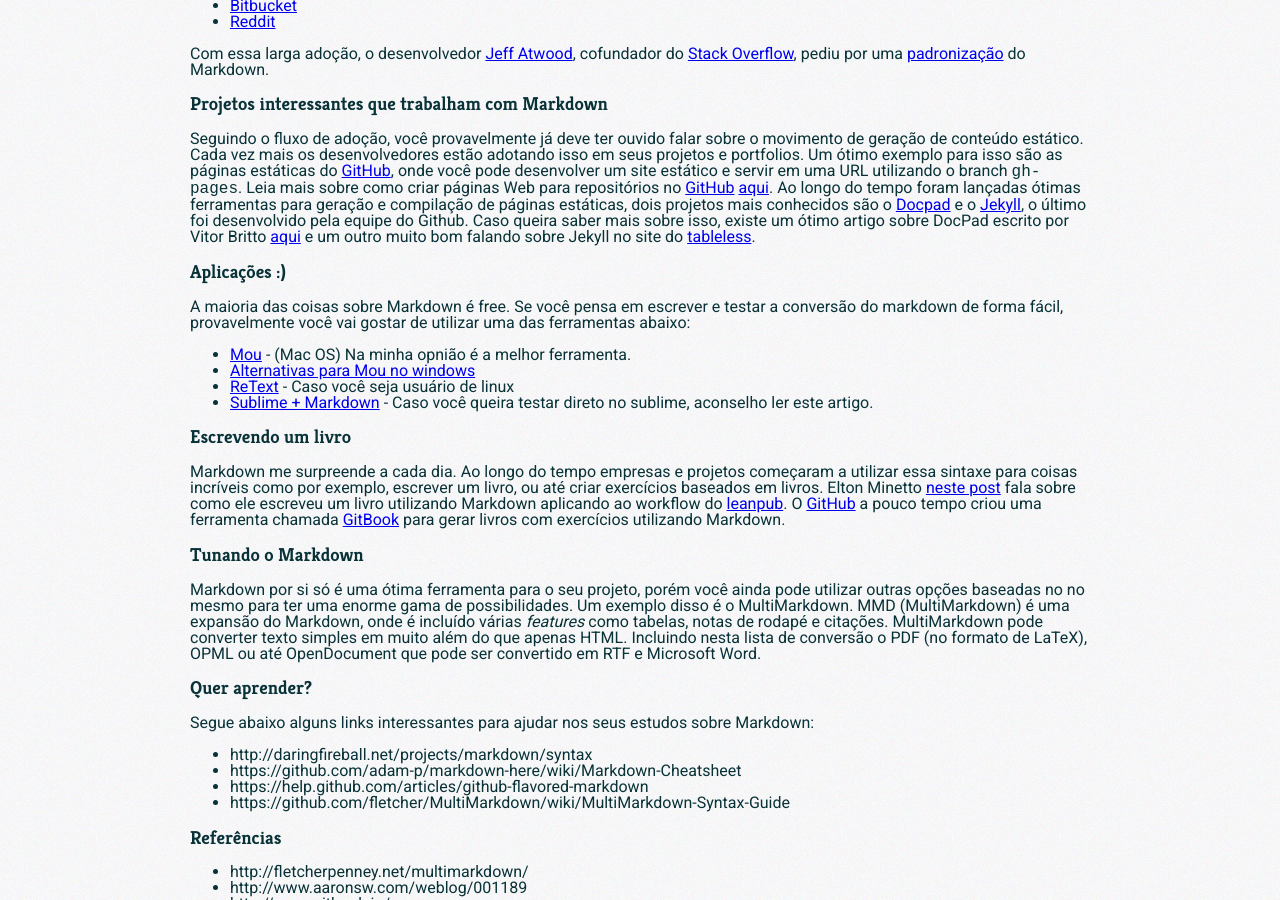
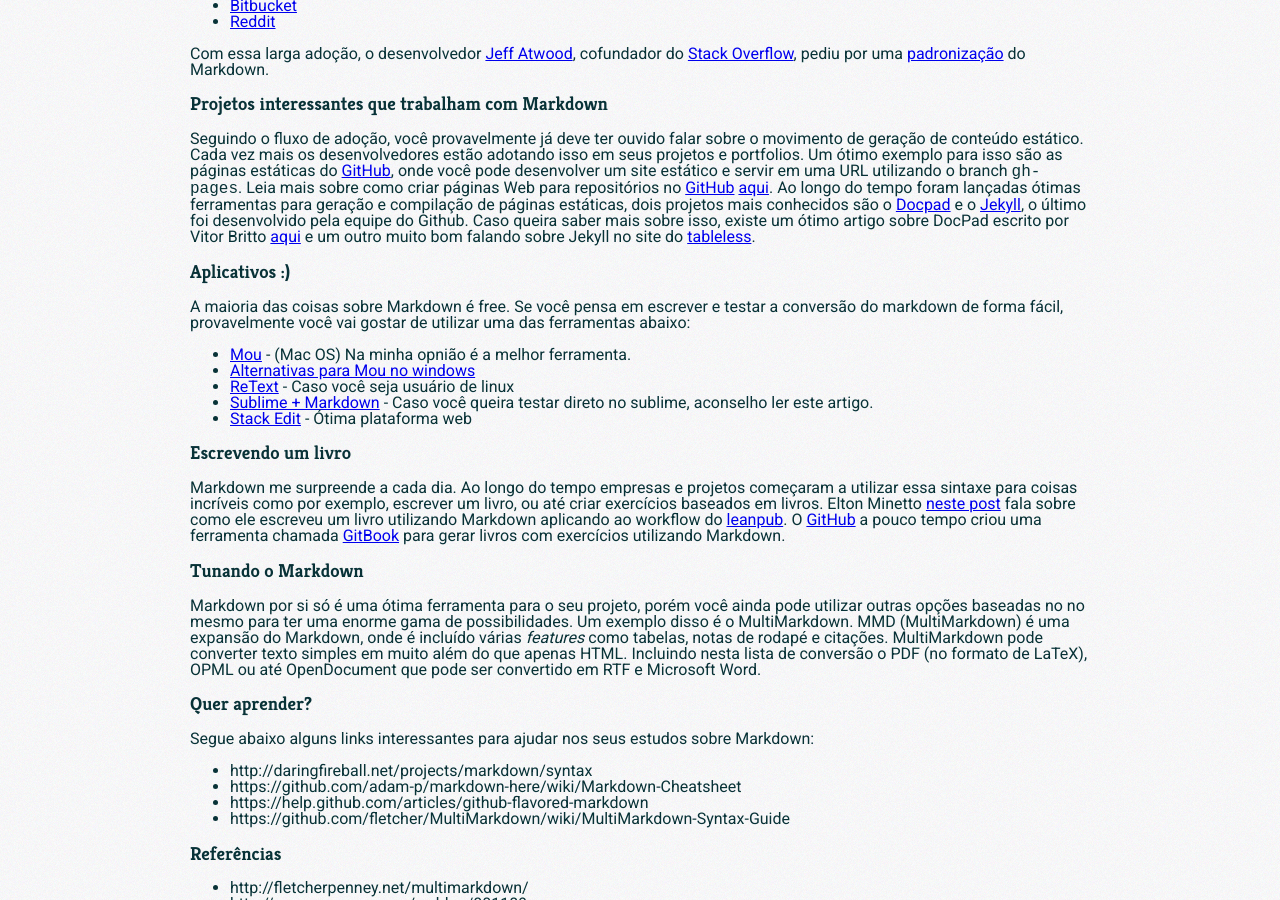
Before and after one commit to pragmaticivan/ivansantos.me, a Jekyll site: the page built from _posts/2014-04-15-adicionando-markdown-ao-seu-kit-de-sobrevivencia-na-web.md, in a window 1280 px wide and 900 px high, scrolled down 2125 px. Built offline with Jekyll 4.4.1, drawn with Linux system fonts in a browser that asks for light colours; nearby versions of some CDN libraries; Markdown is read by kramdown in place of the engine named in the settings; comment, search, counter and statistics services are not loaded.

Commit message:
Add Stack to Applications

```diff
--- a/_posts/2014-04-15-adicionando-markdown-ao-seu-kit-de-sobrevivencia-na-web.md
+++ b/_posts/2014-04-15-adicionando-markdown-ao-seu-kit-de-sobrevivencia-na-web.md
@@ -101,7 +101,7 @@
 
 Seguindo o fluxo de adoção, você provavelmente já deve ter ouvido falar sobre o movimento de geração de conteúdo estático. Cada vez mais os desenvolvedores estão adotando isso em seus projetos e portfolios. Um ótimo exemplo para isso são as páginas estáticas do [GitHub](https://github.com/), onde você pode desenvolver um site estático e servir em uma URL utilizando o branch `gh-pages`. Leia mais sobre como criar páginas Web para repositórios no [GitHub](https://github.com/) [aqui](http://tableless.com.br/criando-paginas-web-para-seus-repositorios-com-o-github-pages/). Ao longo do tempo foram lançadas ótimas ferramentas para geração e compilação de páginas estáticas, dois projetos mais conhecidos são o [Docpad](http://docpad.org/) e o [Jekyll](http://jekyllrb.com/), o último foi desenvolvido pela equipe do Github. Caso queira saber mais sobre isso, existe um ótimo artigo sobre DocPad escrito por Vitor Britto [aqui](http://www.vitorbritto.com.br/blog/a-nova-geracao-web-estrelando-docpad/) e um outro muito bom falando sobre Jekyll no site do [tableless](http://tableless.com.br/jekyll-servindo-sites-estaticos/).
 
-### Aplicações :)
+### Aplicativos :)
 
 A maioria das coisas sobre Markdown é free. Se você pensa em escrever e testar a conversão do markdown de forma fácil, provavelmente você vai gostar de utilizar uma das ferramentas abaixo:
 
@@ -109,6 +109,7 @@
 * [Alternativas para Mou no windows](http://alternativeto.net/software/mou/?platform=windows)
 * [ReText](http://sourceforge.net/p/retext/home/ReText/) - Caso você seja usuário de linux
 * [Sublime + Markdown](http://www.macstories.net/roundups/sublime-text-2-and-markdown-tips-tricks-and-links/) - Caso você queira testar direto no sublime, aconselho ler este artigo.
+* [Stack Edit](http://stackedit.io) - Ótima plataforma web
 
 ### Escrevendo um livro
 
```
